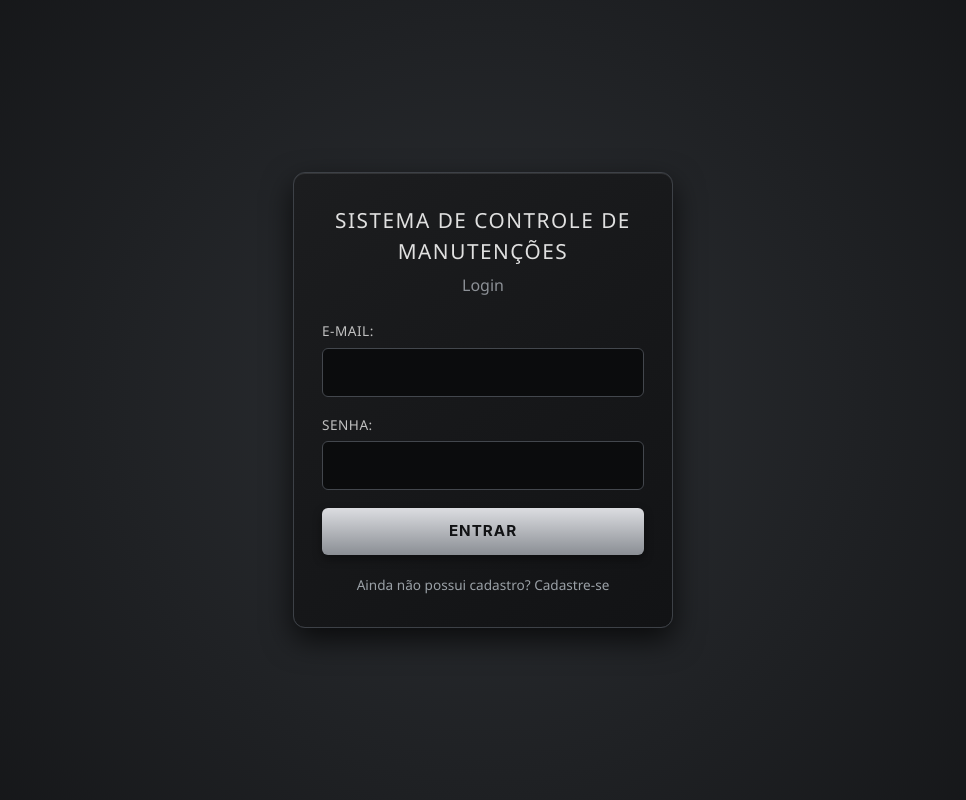
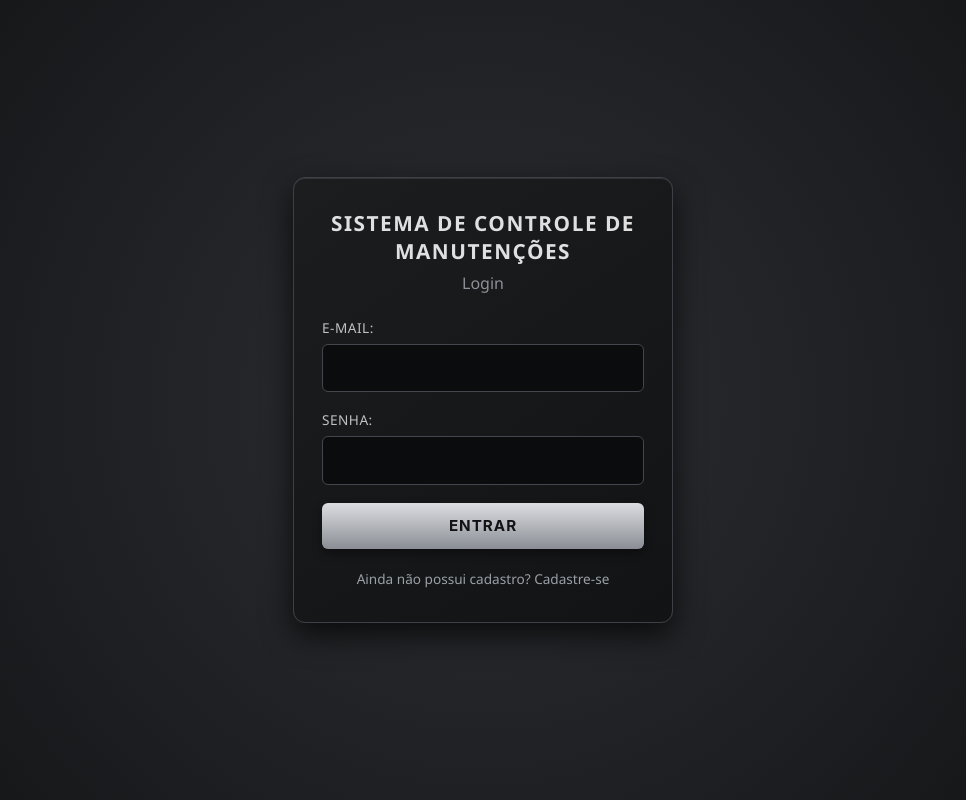
Before and after one commit to gabriel-ruvinski/trabalho-web-II, an Angular app: page / in a window 1280 px wide. Shown: the whole page, without its empty margins (157-1123 px from the left). Built offline with nearby package versions, Linux system fonts and the light colour scheme.

Commit message:
Adicionando mais padrões para o CSS

```diff
--- a/src/styles.css
+++ b/src/styles.css
@@ -25,3 +25,46 @@
 
     --font-sans: 'Inter', sans-serif;
 }
+
+@layer base {
+    body {
+        @apply font-sans bg-gray-50 text-gray-800;
+    }
+
+    h1 {
+        @apply text-2xl font-bold text-gray-900;
+    }
+
+    h2 {
+        @apply text-xl font-semibold text-gray-900;
+    }
+
+    h3 {
+        @apply text-lg font-semibold text-gray-900;
+    }
+
+    label {
+        @apply block text-sm font-medium text-gray-700 mb-1;
+    }
+}
+
+/* Botões */
+.btn-primario {
+    @apply bg-primaria text-white px-md py-sm rounded-md font-medium hover:bg-blue-700 transition disabled:opacity-50 disabled:cursor-not-allowed;
+}
+
+.btn-secundario {
+    @apply bg-secundaria text-white px-md py-sm rounded-md font-medium hover:bg-slate-600 transition disabled:opacity-50 disabled:cursor-not-allowed;
+}
+
+.btn-sucesso {
+    @apply bg-sucesso text-white px-md py-sm rounded-md font-medium hover:bg-green-700 transition disabled:opacity-50 disabled:cursor-not-allowed;
+}
+
+.btn-erro {
+    @apply bg-erro text-white px-md py-sm rounded-md font-medium hover:bg-red-700 transition disabled:opacity-50 disabled:cursor-not-allowed;
+}
+
+.btn-outline {
+    @apply border border-gray-300 text-gray-700 px-md py-sm rounded-md font-medium hover:bg-gray-100 transition;
+}
```
